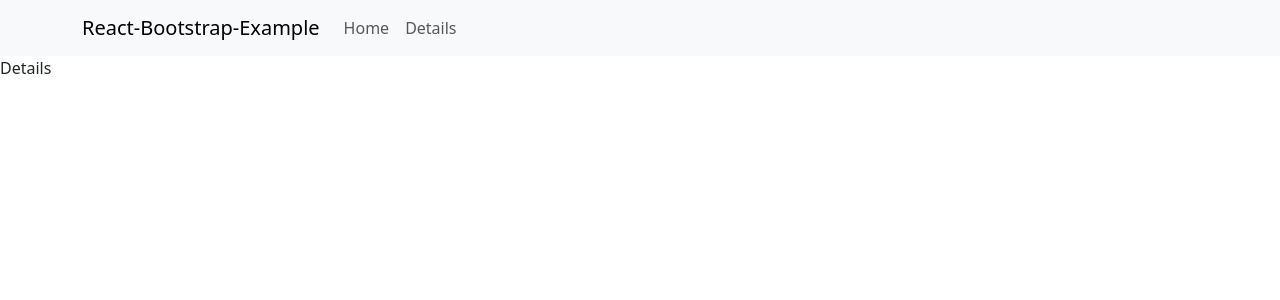
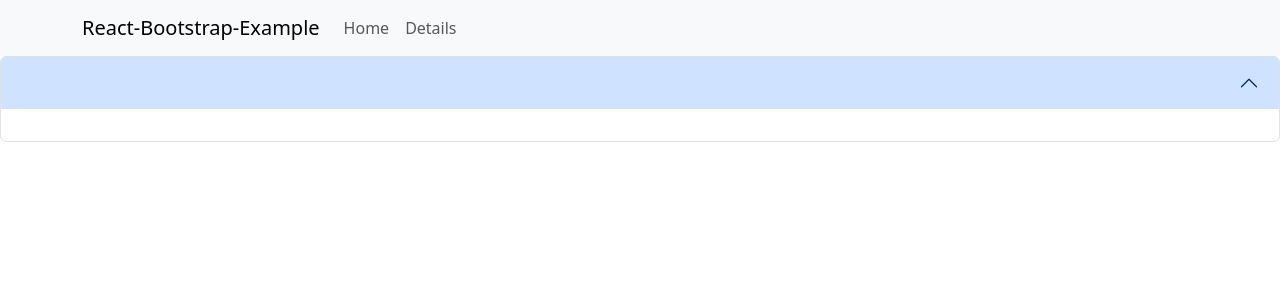
Before and after one commit to ChathuraBhashitha01/react_app_with_fake_api, a React (Create React App) app: page /details in a window 1280 px wide. Shown: the top 300 px of the page. Built offline with nearby package versions, Linux system fonts and the light colour scheme.

Commit message:
Detail creation

```diff
--- /dev/null
+++ b/src/component/AccordionForm/AccordionForm.js
@@ -0,0 +1,15 @@
+import React from 'react'
+import Accordion from 'react-bootstrap/Accordion';
+
+export default function AccordionForm(props) {
+  return (
+    <Accordion defaultActiveKey="0">
+      <Accordion.Item eventKey="0">
+        <Accordion.Header>{props.title}</Accordion.Header>
+        <Accordion.Body>
+         {props.body}
+        </Accordion.Body>
+      </Accordion.Item>
+    </Accordion>
+  )
+}
--- a/src/page/Details/Details.js
+++ b/src/page/Details/Details.js
@@ -1,7 +1,19 @@
-import React from 'react'
+import React, { useState } from 'react'
+import AccordionForm from '../../component/AccordionForm/AccordionForm'
 
 export default function Details() {
+    const[data,getData]=useState([])
+
+    const loadData=()=>{
+        fetch('https://jsonplaceholder.typicode.com/posts')
+            .then((response) => response.json())
+            .then((json) => getData(json));
+
+    }
+
   return (
-    <div>Details</div>
+    <div>
+        <AccordionForm/>
+    </div>
   )
 }
--- a/src/page/InputForm/InputForm.js
+++ b/src/page/InputForm/InputForm.js
@@ -9,7 +9,6 @@ export default function InputForm() {
     const[title,setTitle]=useState('')
     const[body,setBody]=useState('')
     const[userId,setUserId]=useState('')
-    //const[data,getData]=useState([])
 
     function dataSave(){
         fetch('https://jsonplaceholder.typicode.com/posts', {
```
Also changed, not shown: src/component/AccordionForm/style.css (added).
